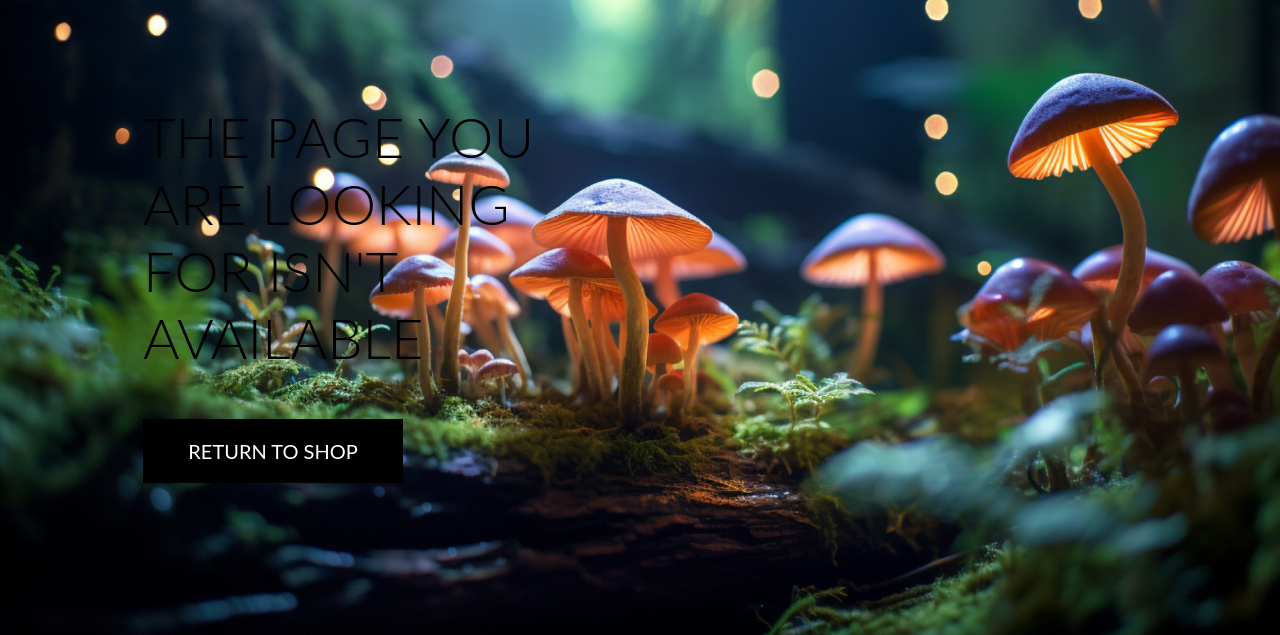
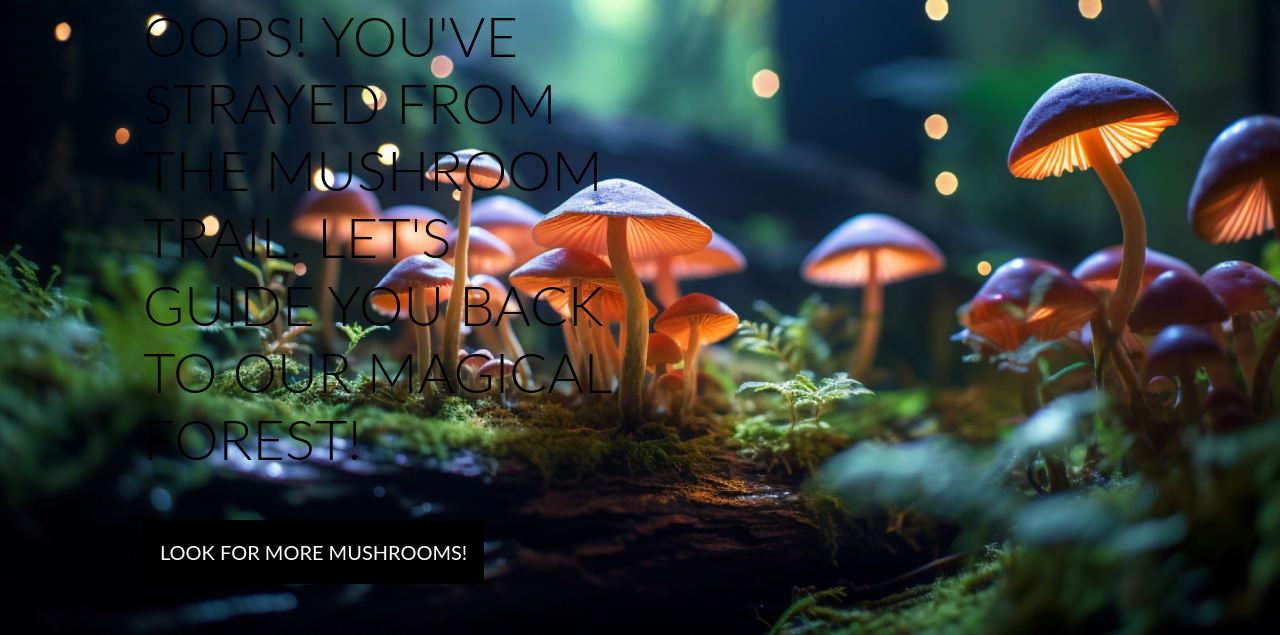
Before and after one commit to Bruna-Andelieri/FungiFantasy, a Django app: template templates/errors/404.html in a window 1280 px wide. Shown: the part 165-800 px from the top of the page. Run offline with Django 3.2, Linux system fonts and the light colour scheme; the template is opened without the code that fills it, so the values that code supplies are empty; some libraries are stand-ins or nearby versions.

Commit message:
Feat: Add new phrase for page 404

```diff
--- a/templates/errors/404.html
+++ b/templates/errors/404.html
@@ -10,13 +10,13 @@
         <div class="row h-100">
             <div class="col-7 col-md-6 my-auto">
                 <h1 class="display-4 logo-font text-black">
-                    The page you are looking for isn't available
+                    Oops! You've strayed from the mushroom trail. Let's guide you back to our magical forest!
                 </h1>
                 <div class="my-5">
                     <h4>
                         <a href="{% url 'product' %}"
                             class="shop-now-button btn btn-lg rounded-0 text-uppercase py-3">
-                                Return to shop
+                                Look for more mushrooms!
                         </a>
                     </h4>
                 </div>
```
